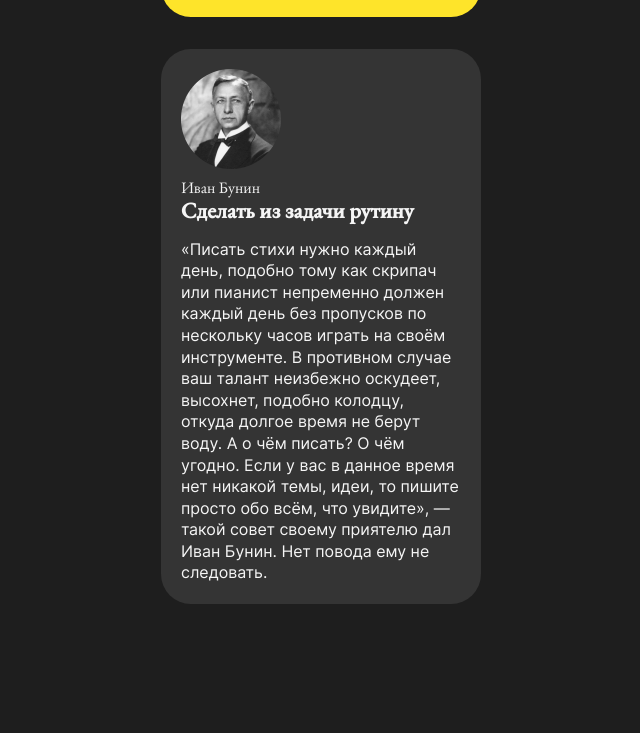
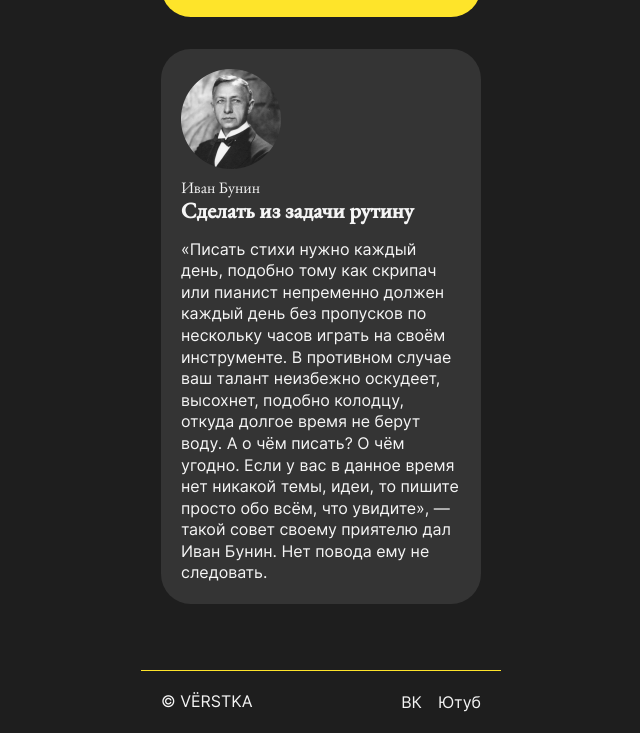
Before and after one commit to ibragim-ast/s-chistogo-lista, a plain HTML site: page index.html in a window 1280 px wide. Shown: the part 3428-4161 px from the top of the page, without its empty margins (319-959 px from the left). Before the commit the page ends 4072 px from the top, so only its background shows below. Drawn offline with Linux system fonts and the light colour scheme; files whose address does not match are found by name.

Commit message:
add HTML and styles in footer

```diff
--- a/index.html
+++ b/index.html
@@ -201,6 +201,16 @@
         </ul>
       </section>
     </main>
-    <footer class="footer content-section"></footer>
+    <footer class="footer content-section">
+      <p class="footer__copy">© VЁRSTKA</p>
+      <ul class="footer__links">
+        <li>
+          <a class="footer__link" href="vk.com">ВК</a>
+        </li>
+        <li>
+          <a class="footer__link" href="youtube.com">Ютуб</a>
+        </li>
+      </ul>
+    </footer>
   </body>
 </html>
--- a/styles/style.css
+++ b/styles/style.css
@@ -176,7 +176,7 @@ body {
   display: flex;
   flex-direction: column;
   gap: 36px;
-  padding: 40px 20px;
+  padding: 40px 20px 66px;
 }
 
 .cards-list {
@@ -227,3 +227,28 @@ body {
   background-color: #fee42a;
   color: #131313;
 }
+
+.footer {
+  display: flex;
+  justify-content: space-between;
+  align-items: center;
+  padding: 20px;
+  border-top: 1px solid #fee42a;
+  padding: 20px;
+}
+
+.footer__copy {
+  line-height: 135%;
+  color: #f5f5f5;
+}
+
+.footer__links {
+  list-style: none;
+  display: flex;
+  gap: 16px;
+}
+
+.footer__link {
+  color: #f5f5f5;
+  text-decoration: none;
+}
```
